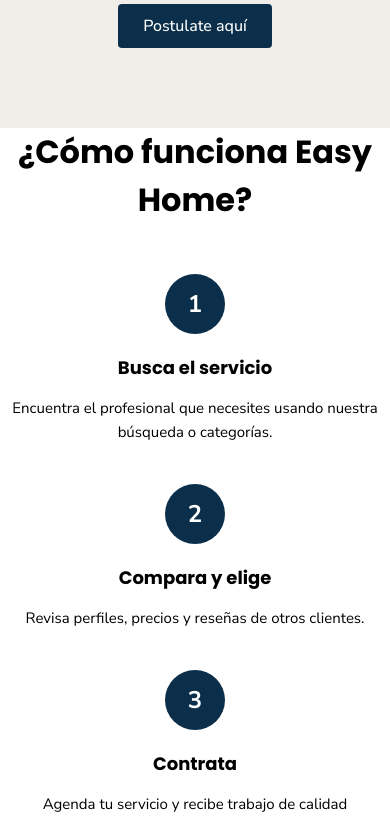
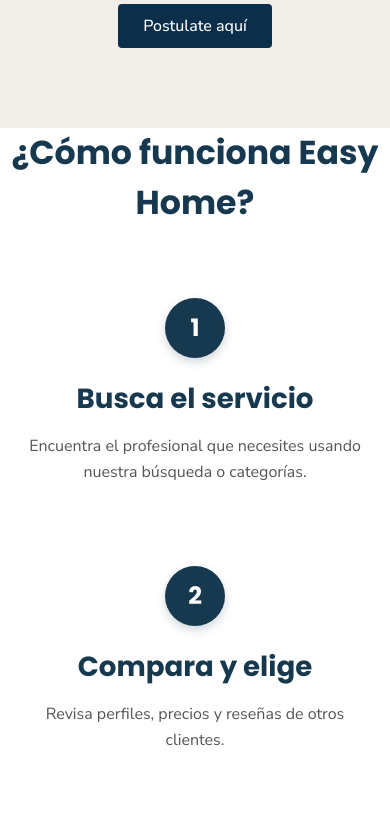
Before and after one commit to metodosformalesds/t3_mfds_2025, a React app in the folder easyhome-frontend/: page / in a window 390 px wide. Shown: the part 860-1680 px from the top of the page. Built offline with nearby package versions, Linux system fonts and the light colour scheme; the HTML template or start-up script is replaced by a standard one.

Commit message:
Refactor styles for "Cómo Funciona" section to enhance layout and responsiveness

```diff
--- a/easyhome-frontend/src/assets/styles/como_funciona.css
+++ b/easyhome-frontend/src/assets/styles/como_funciona.css
@@ -1,69 +1,103 @@
-/* --- ESTILOS DEL CONTENEDOR GENERAL --- */
-.easy-home-process {
-  text-align: center; /* Centra el título y los elementos flexbox */
-  padding: 40px 20px;
-  max-width: 1000px;
-  margin: 0 auto; /* Centrar el contenido */
-  font-family: 'Nunito Sans', sans-serif; /* Usando la fuente que elegiste */
+/* ============================================
+   CÓMO FUNCIONA - Sección de Proceso
+   ============================================ */
+
+/* --- Contenedor de la sección --- */
+.how-it-works-section {
+  text-align: center;
+  padding: 60px 20px;
+  max-width: 1200px;
+  margin: 0 auto;
 }
 
+/* --- Título principal --- */
 .process-title {
-  font-size: 32px;
+  font-family: var(--font-titles);
+  font-size: var(--font-size-h2);
   font-weight: 700;
   margin-bottom: 50px;
-  color: black;
+  color: var(--color-primary);
 }
 
-/* --- ESTILOS DEL CONTENEDOR DE PASOS (FLEXBOX) --- */
+/* --- Contenedor de los pasos (Flexbox) --- */
 .process-steps {
   display: flex;
-  justify-content: space-between; /* Distribuye las tarjetas uniformemente */
-  gap: 30px; /* Espacio entre las tarjetas */
+  justify-content: space-between;
+  gap: 30px;
+  align-items: flex-start;
 }
 
-/* --- ESTILOS DE CADA TARJETA DE PASO --- */
+/* --- Tarjeta de cada paso --- */
 .step-card {
-  flex: 1; /* Hace que todas las tarjetas ocupen el mismo ancho */
+  flex: 1;
   text-align: center;
+  padding: 20px;
+  transition: transform 0.3s ease;
 }
 
-/* --- ESTILOS DEL CÍRCULO CON NÚMERO --- */
+.step-card:hover {
+  transform: translateY(-5px);
+}
+
+/* --- Círculo con número --- */
 .step-number {
-  width: 60px;
-  height: 60px;
-  line-height: 60px; /* Centra verticalmente el texto */
-  margin: 0 auto 20px auto; /* Centrar y añadir margen inferior */
+  width: 70px;
+  height: 70px;
+  line-height: 70px;
+  margin: 0 auto 20px auto;
 
   /* Círculo */
   border-radius: 50%;
 
   /* Colores */
-  background-color: #0b2f4a; /* Color azul oscuro similar al del header */
-  color: white;
+  background-color: var(--color-primary);
+  color: var(--color-white);
 
-  /* Tipografía del número */
-  font-size: 24px;
+  /* Tipografía */
+  font-family: var(--font-titles);
+  font-size: 28px;
   font-weight: 700;
+
+  /* Sombra */
+  box-shadow: 0 4px 10px rgba(22, 57, 79, 0.2);
 }
 
-/* --- ESTILOS DEL TEXTO DENTRO DE LA TARJETA --- */
+/* --- Título del paso --- */
 .step-heading {
-  font-size: 18px;
+  font-family: var(--font-titles);
+  font-size: var(--font-size-h4);
   font-weight: 700;
   margin-bottom: 15px;
-  color: black; /* Color azul oscuro */
+  color: var(--color-primary);
 }
 
+/* --- Descripción del paso --- */
 .step-description {
-  font-size: 15px;
-  color: black;
+  font-family: var(--font-text);
+  font-size: var(--font-size-base);
+  color: #555;
   line-height: 1.6;
 }
 
-/* --- RESPONSIVE: Apilar pasos en pantallas pequeñas --- */
+/* --- Responsive: Pantallas pequeñas --- */
 @media (max-width: 768px) {
+  .how-it-works-section {
+    padding: 40px 20px;
+  }
+
   .process-steps {
-    flex-direction: column; /* Apila los pasos verticalmente */
+    flex-direction: column;
     gap: 40px;
   }
+
+  .process-title {
+    font-size: var(--font-size-h3);
+  }
+
+  .step-number {
+    width: 60px;
+    height: 60px;
+    line-height: 60px;
+    font-size: 24px;
+  }
 }
```
